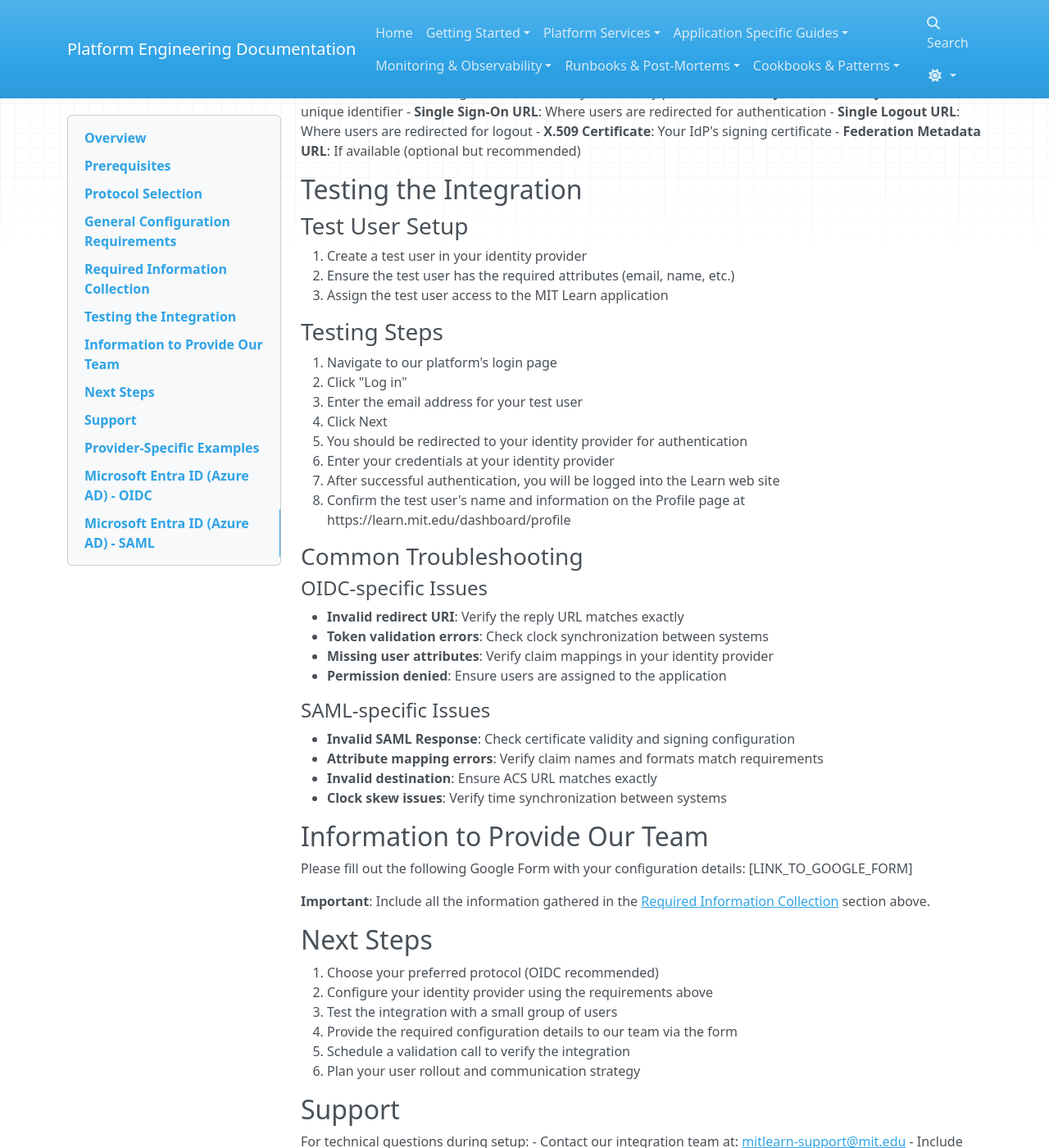
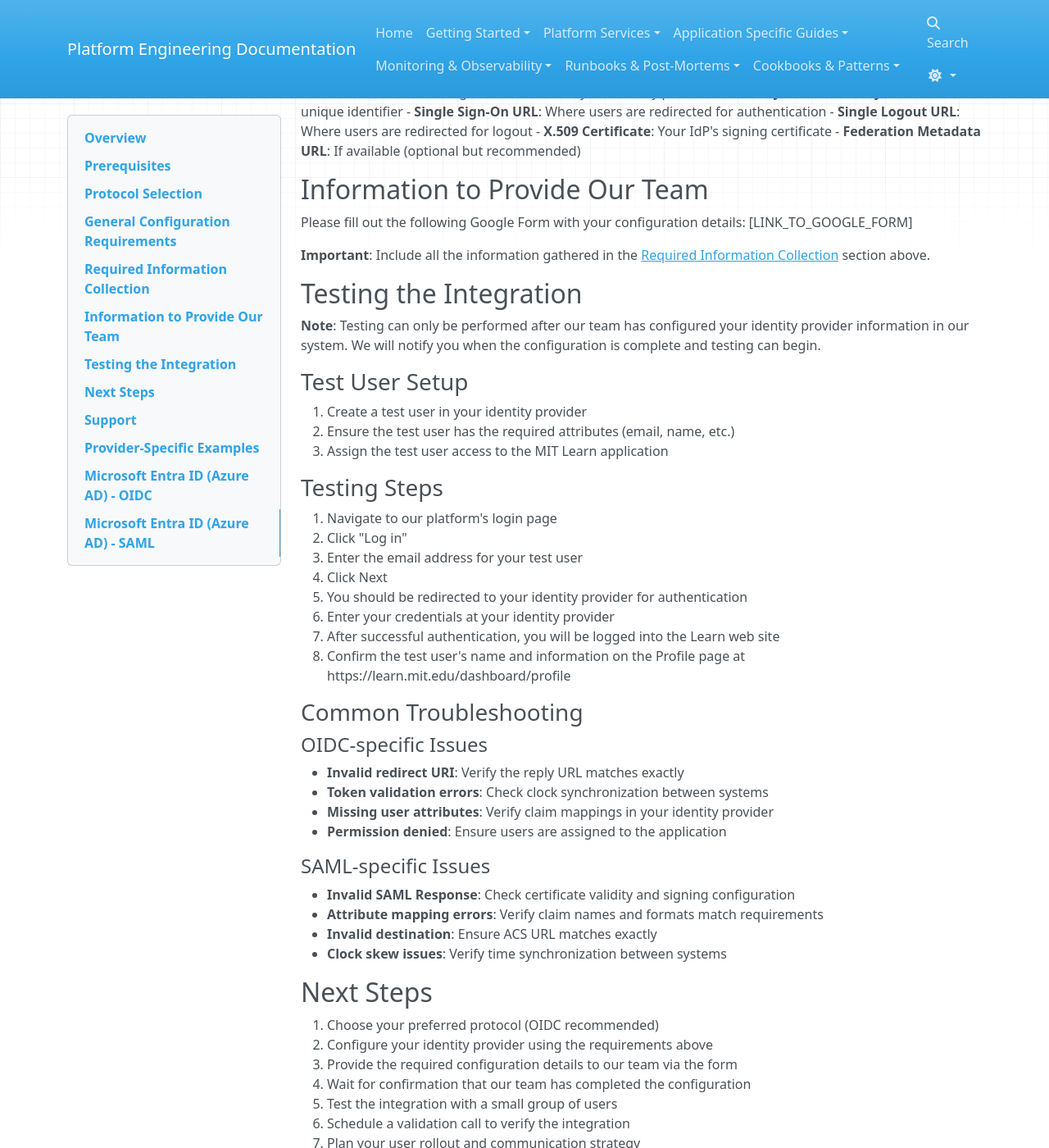
Before and after one commit to mitodl/platform-engineering-site, an MkDocs documentation site: the page built from docs/sso_onboarding/sso_config.md, in a window 1280 px wide and 1400 px high, scrolled down 1931 px. Shown: the whole window at 82% size. Built offline with MkDocs 1.6.1, drawn with Linux system fonts in a browser that asks for light colours; nearby versions of some CDN libraries; some of the changed text lies outside the part shown.

Commit message:
Tweaked order

```diff
--- a/docs/sso_onboarding/sso_config.md
+++ b/docs/sso_onboarding/sso_config.md
@@ -6,8 +6,8 @@
 - [Protocol Selection](#protocol-selection)
 - [General Configuration Requirements](#general-configuration-requirements)
 - [Required Information Collection](#required-information-collection)
+- [Information to Provide Our Team](#information-to-provide-our-team)
 - [Testing the Integration](#testing-the-integration)
-- [Information to Provide Our Team](#information-to-provide-our-team)
 - [Next Steps](#next-steps)
 - [Support](#support)
 - [Provider-Specific Examples](#provider-specific-examples)
@@ -91,7 +91,15 @@
 - **X.509 Certificate**: Your IdP's signing certificate
 - **Federation Metadata URL**: If available (optional but recommended)
 
+## Information to Provide Our Team
+
+Please fill out the following Google Form with your configuration details: [LINK_TO_GOOGLE_FORM]
+
+**Important**: Include all the information gathered in the [Required Information Collection](#required-information-collection) section above.
+
 ## Testing the Integration
+
+**Note**: Testing can only be performed after our team has configured your identity provider information in our system. We will notify you when the configuration is complete and testing can begin.
 
 ### Test User Setup
 1. Create a test user in your identity provider
@@ -122,20 +130,15 @@
 - **Invalid destination**: Ensure ACS URL matches exactly
 - **Clock skew issues**: Verify time synchronization between systems
 
-## Information to Provide Our Team
-
-Please fill out the following Google Form with your configuration details: [LINK_TO_GOOGLE_FORM]
-
-**Important**: Include all the information gathered in the [Required Information Collection](#required-information-collection) section above.
-
 ## Next Steps
 
 1. Choose your preferred protocol (OIDC recommended)
 2. Configure your identity provider using the requirements above
-3. Test the integration with a small group of users
-4. Provide the required configuration details to our team via the form
-5. Schedule a validation call to verify the integration
-6. Plan your user rollout and communication strategy
+3. Provide the required configuration details to our team via the form
+4. Wait for confirmation that our team has completed the configuration
+5. Test the integration with a small group of users
+6. Schedule a validation call to verify the integration
+7. Plan your user rollout and communication strategy
 
 ## Support
 
```
